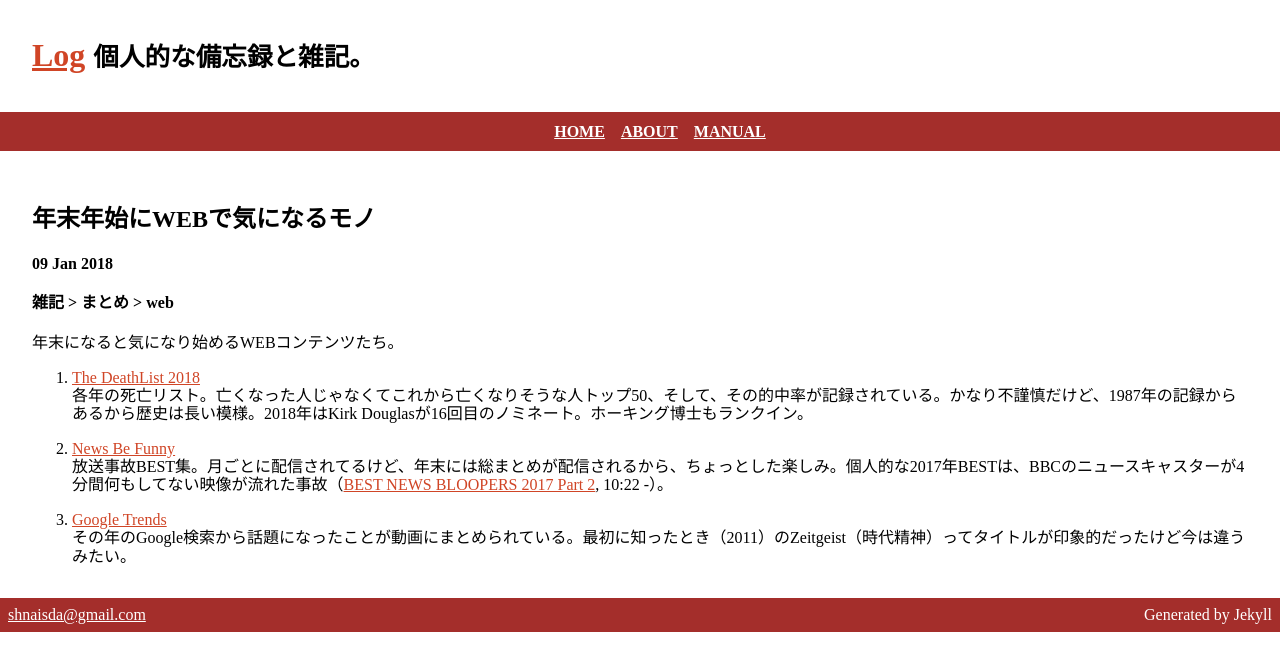
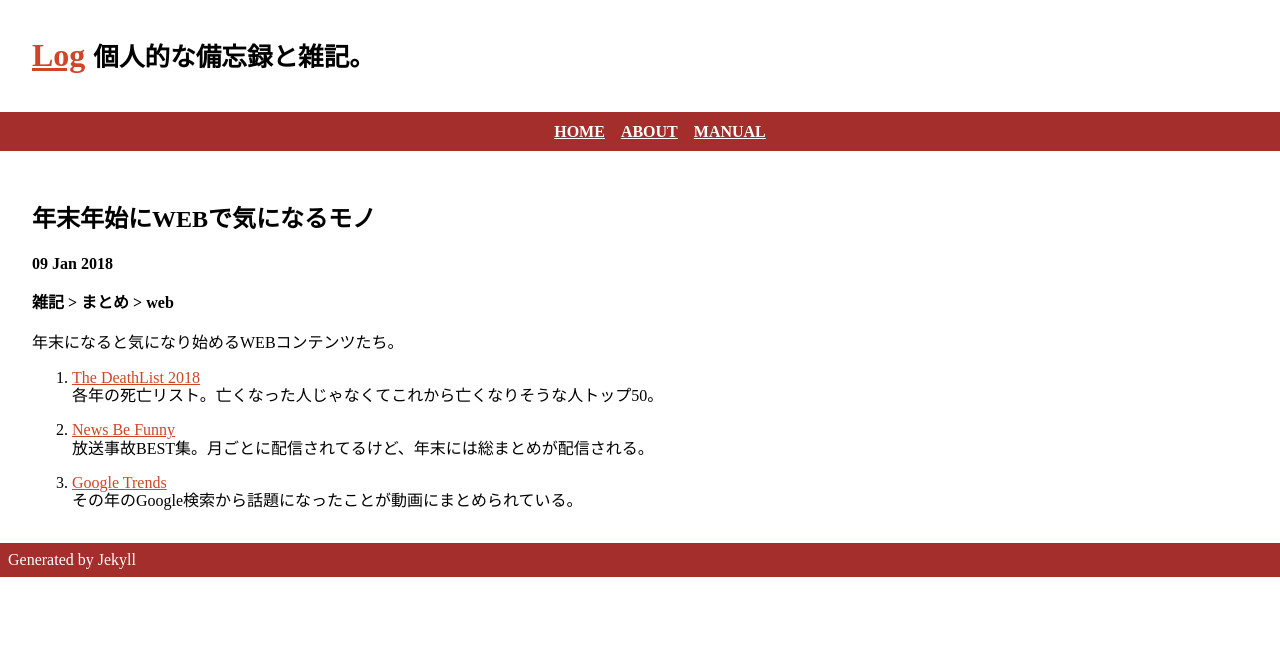
Before and after one commit to shnaisda/jekyll-on-netlify, a Jekyll site: the page built from _posts/2018-01-09-web-contents-best.md, in a window 1280 px wide. Shown: the top 671 px of the page. Built offline with Jekyll 4.4.1, drawn with Linux system fonts in a browser that asks for light colours.

Commit message:
Update files

```diff
--- a/_config.yml
+++ b/_config.yml
@@ -15,7 +15,7 @@
 # in the templates via {{ site.myvariable }}.
 
 title: Log
-email: shnaisda@gmail.com
+# email: shnaisda@gmail.com
 description: 個人的な備忘録と雑記。
 baseurl: "" # the subpath of your site, e.g. /blog
 url: http://localhost:4000 # the base hostname & protocol for your site, e.g. http://localhost:4000
--- a/_posts/2018-01-09-web-contents-best.md
+++ b/_posts/2018-01-09-web-contents-best.md
@@ -12,15 +12,14 @@ categoriesTree:
 年末になると気になり始めるWEBコンテンツたち。
 
 1. [The DeathList 2018][1]
-各年の死亡リスト。亡くなった人じゃなくてこれから亡くなりそうな人トップ50、そして、その的中率が記録されている。かなり不謹慎だけど、1987年の記録からあるから歴史は長い模様。2018年はKirk Douglasが16回目のノミネート。ホーキング博士もランクイン。
+各年の死亡リスト。亡くなった人じゃなくてこれから亡くなりそうな人トップ50。
 
 1. [News Be Funny][2]
-放送事故BEST集。月ごとに配信されてるけど、年末には総まとめが配信されるから、ちょっとした楽しみ。個人的な2017年BESTは、BBCのニュースキャスターが4分間何もしてない映像が流れた事故（[BEST NEWS BLOOPERS 2017 Part 2][a], 10:22 -）。
+放送事故BEST集。月ごとに配信されてるけど、年末には総まとめが配信される。
 
 1. [Google Trends][3]
-その年のGoogle検索から話題になったことが動画にまとめられている。最初に知ったとき（2011）のZeitgeist（時代精神）ってタイトルが印象的だったけど今は違うみたい。
+その年のGoogle検索から話題になったことが動画にまとめられている。
 
 [1]:https://deathlist.net
 [2]:https://www.youtube.com/channel/UCbKW7smxCcAvvatHJFLlIhw
 [3]:https://trends.google.com/trends/
-[a]:https://www.youtube.com/watch?v=omyUxKuvYKY
```
